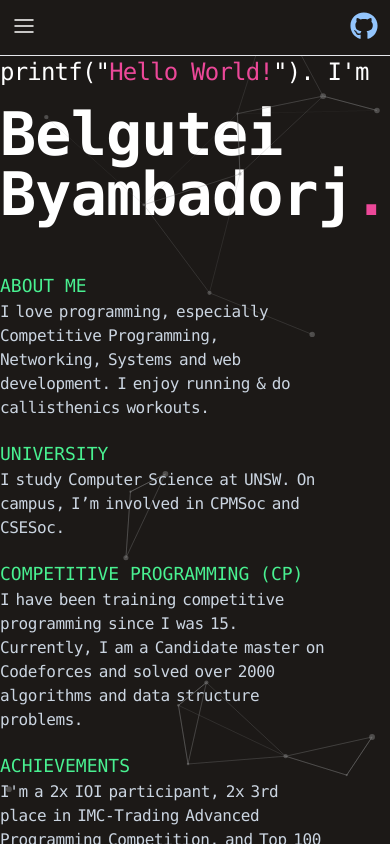
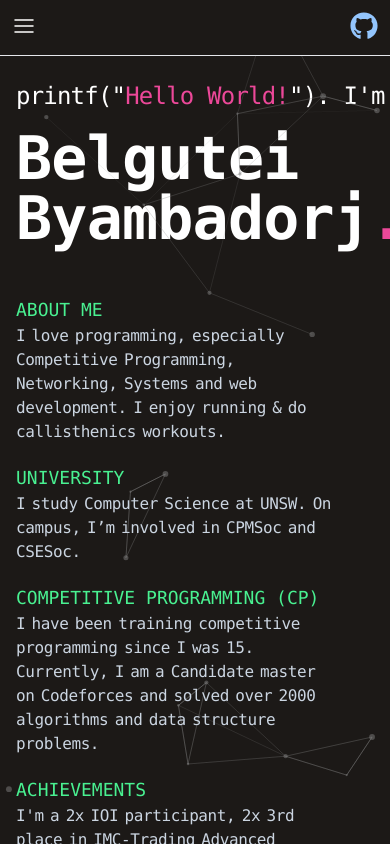
Before and after one commit to belgutei-b/personal-web, a Next.js app: page / in a window 390 px wide. Built offline with nearby package versions, Linux system fonts and the light colour scheme.

Commit message:
better mobile ui on landing page - added x axis padding

```diff
--- a/src/app/blogs/page.tsx
+++ b/src/app/blogs/page.tsx
@@ -69,7 +69,7 @@ export default async function Page() {
           ))}
       </div>
       {/* tags */}
-      <div className="md:mt-10 md:w-60 px-4 md:px-0">
+      <div className="md:mt-10 md:w-60 px-4 md:px-0 mb-4 md:mb-0">
         <div className="text-2xl mb-3">Tags</div>
         <div className="flex flex-wrap space-x-2">
           {tags.map((tag) => (
--- a/src/app/page.tsx
+++ b/src/app/page.tsx
@@ -46,7 +46,7 @@ export default function Home() {
   return (
     <div className="mt-14">
       <CustomParticles />
-      <div className="mb-12 tracking-tighter leading-relaxed hover:cursor-default">
+      <div className="px-4 md:px-0 mt-20 md:mt-0 mb-12 tracking-tighter leading-relaxed hover:cursor-default">
         <div className="flex font-medium text-2xl mb-4">
           <p>printf(&quot;</p>
           <p className="text-pink-500">Hello World!</p>
@@ -58,7 +58,7 @@ export default function Home() {
           </div>
         </div>
       </div>
-      <div>{listItems}</div>
+      <div className="px-4 md:px-0">{listItems}</div>
     </div>
   );
 }
--- a/src/components/CustomParticles.tsx
+++ b/src/components/CustomParticles.tsx
@@ -86,7 +86,7 @@ export default function CustomParticles() {
   );
 
   const particlesLoaded = async (container?: Container): Promise<void> => {
-    console.log(container);
+    // console.log(container);
   };
 
   return (
--- a/src/components/Header.tsx
+++ b/src/components/Header.tsx
@@ -35,7 +35,9 @@ export default function Header() {
       <div className="hidden md:flex flex-row h-14 justify-between items-end">
         <div className="text-blue-300 text-xl space-x-9 h-full flex items-end">
           {links.map((link) => (
-            <Link href={link.url}>{link.name}</Link>
+            <Link key={link.url} href={link.url}>
+              {link.name}
+            </Link>
           ))}
         </div>
         <div>
```
